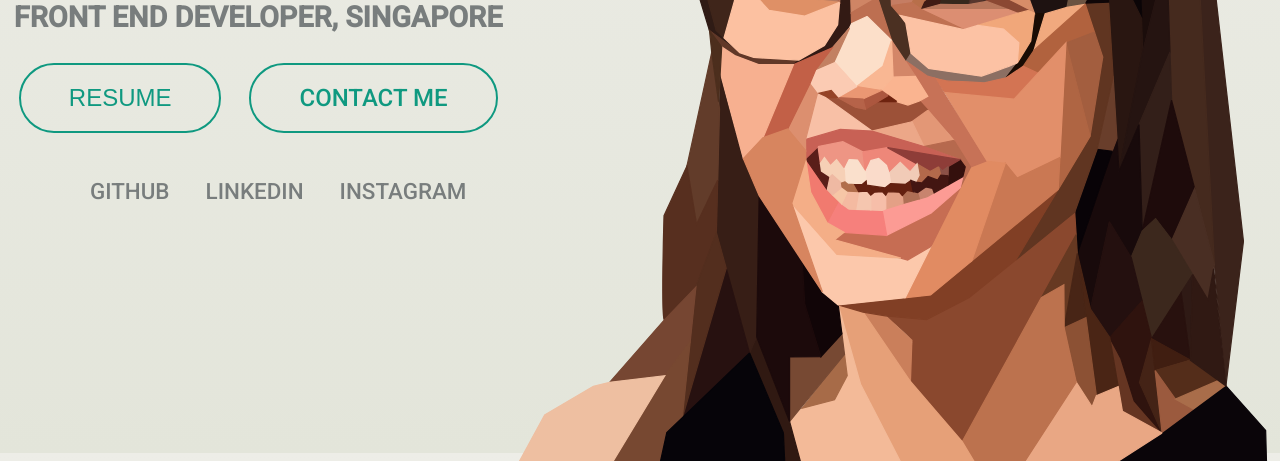
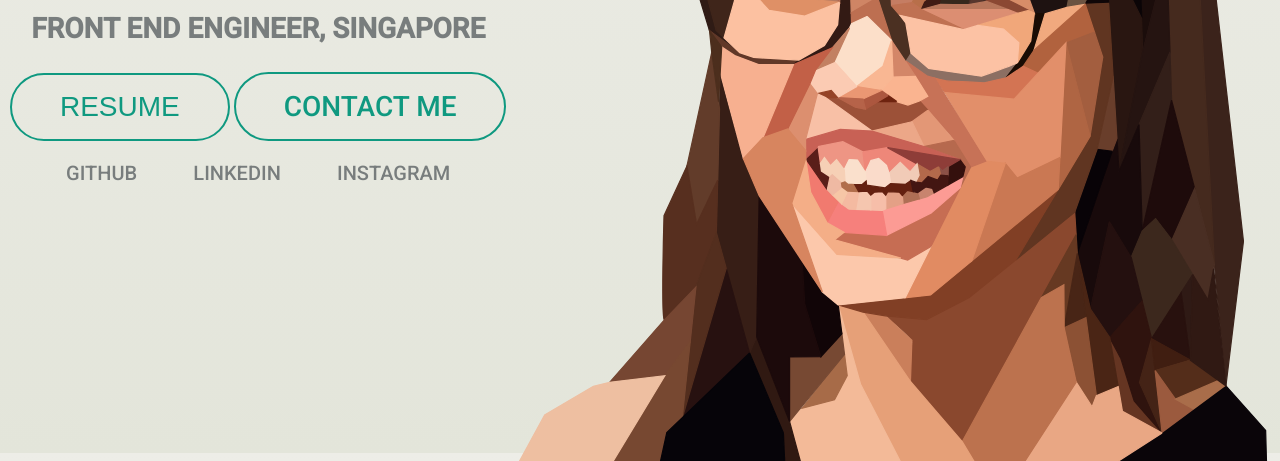
Before and after one commit to heyjiawei/heyjiawei-com, a website: page index.html in a window 1280 px wide. Shown: the part 347-808 px from the top of the page. Drawn offline with Linux system fonts and the light colour scheme.

Commit message:
change units to vmin

```diff
--- a/css/main.css
+++ b/css/main.css
@@ -2,6 +2,7 @@
 
 html {
     height: 100%;
+    font-size: 16px;
 }
 
 body {
@@ -15,26 +16,27 @@ body {
     text-align: center;
     font-family: 'Roboto', sans-serif;
     color: #787d7d;
-    margin: auto 0;
+    margin: auto;
     padding: 2em 0;
 }
 
 .name {
     font-family: 'Raleway', sans-serif;
-    font-size: 4em;
+    font-size: 7vmin;
     color: #2a3236;
     margin: 0;
 }
 
 .details {
-    font-size: 1.8em;
+    font-size: 3.5vmin;
 }
 
 .social {
     display: flex;
     justify-content: space-evenly;
-    margin-top: 2em;
-    font-size: 1.4em;
+    margin-top: 2.5vmin;
+    font-size: 2.5vmin;
+    padding: 0;
 }
 
 .social > li {
@@ -47,9 +49,9 @@ body {
 }
 
 .button {
-    padding: 0.8em 2em;
-    font-size: 1.5em;
-    border-radius: 3em;
+    padding: 2vmin 6vmin;
+    font-size: 3.5vmin;
+    border-radius: 48px;
     color: #0f9980;
     background-color: transparent;
     border: 2px solid #0f9980;
@@ -64,17 +66,13 @@ body {
     background-color: #0f9980;
 }
 
-.button:first-child {
-    margin-right: 1em;
-}
-
-@media screen and (orientation: portrait) {
+@media only screen and (orientation: portrait) {
     body {
         flex-direction: column;
     }
 }
 
-@media screen and (orientation: landscape) {
+@media only screen and (orientation: landscape) {
     body {
         flex-direction: row;
     }
@@ -85,6 +83,5 @@ body {
 
     .about {
         padding: 0;
-        margin: auto;
     }
 }
--- a/index.html
+++ b/index.html
@@ -7,7 +7,7 @@
     <body>
         <section class="about">
             <h1 class="name">CHONG JIA WEI</h1>
-            <h3 class="details">FRONT END DEVELOPER, SINGAPORE</h3>
+            <h3 class="details">FRONT END ENGINEER, SINGAPORE</h3>
             <div>
                 <button class="button">RESUME</button>
                 <a class="button" href="mailto:jaewei.j.w@gmail.com">CONTACT ME</a>
```
